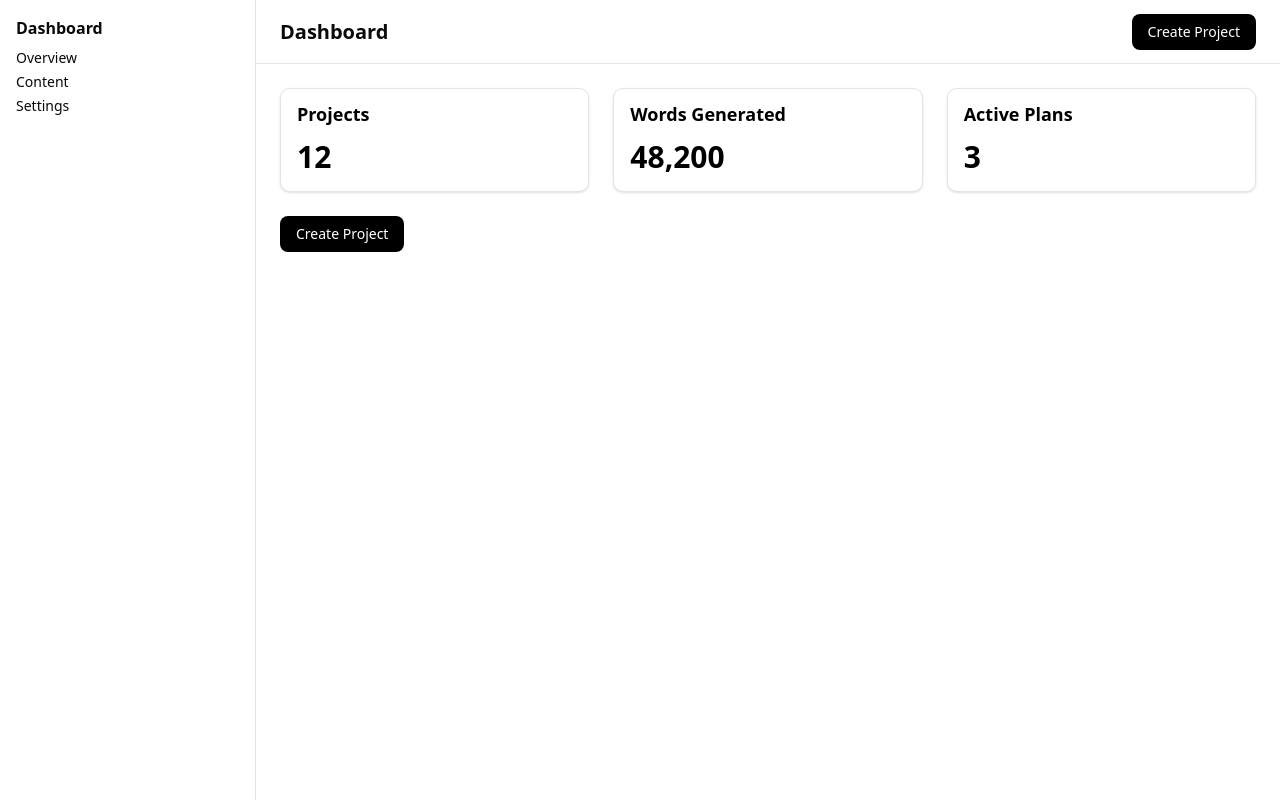
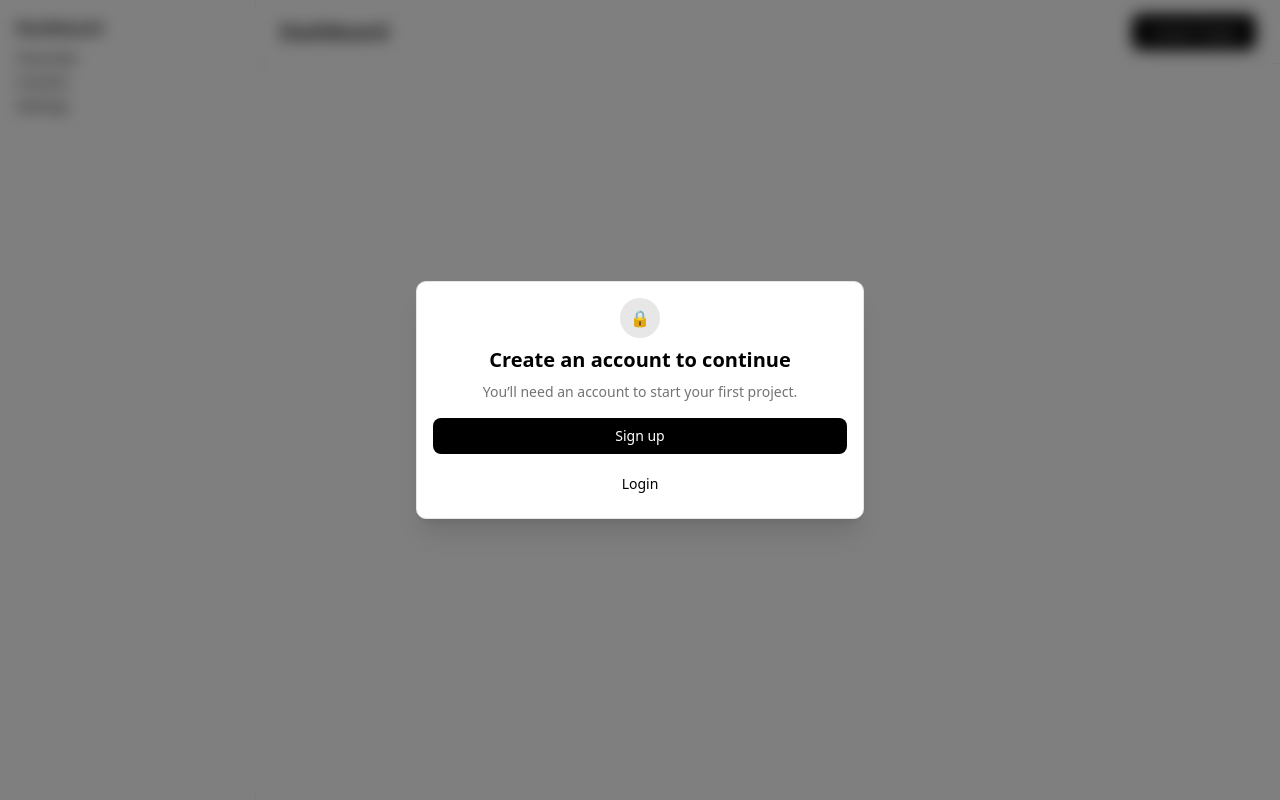
Before and after one commit to HemantKhinchiDev/ContentJet, a Next.js app: page /dashboard in a window 1280 px wide. Built offline with nearby package versions, Linux system fonts and the light colour scheme.

Commit message:
Step 5.7.a: dashboard UI auth gate (temporary)

```diff
--- a/src/app/dashboard/page.tsx
+++ b/src/app/dashboard/page.tsx
@@ -1,44 +1,31 @@
 "use client";
 
-import { CreateProjectCTA } from "@/components/projects/create-project-cta";
-import {
-  Card,
-  CardContent,
-  CardHeader,
-  CardTitle,
-} from "@/components/ui/card";
+import { useState } from "react";
+import { AuthGateModal } from "@/components/auth/AuthGateModal";
 
-export default function DashboardHome() {
+
+export default function DashboardPage() {
+  // 🚨 TEMPORARY UI-ONLY FLAG (Step 5.7.a)
+  // This will be REMOVED in Step 5.7.b (Supabase Auth)
+  const [isLoggedIn] = useState(false);
+
+  if (!isLoggedIn) {
+    return (
+      <AuthGateModal
+        open={true}
+        onClose={() => {
+          // do nothing for now
+        }}
+      />
+    );
+  }
+
   return (
-    <>
-      {/* Dashboard Stats */}
-      <div className="grid gap-6 md:grid-cols-3">
-        <Card>
-          <CardHeader>
-            <CardTitle>Projects</CardTitle>
-          </CardHeader>
-          <CardContent className="text-3xl font-bold">12</CardContent>
-        </Card>
-
-        <Card>
-          <CardHeader>
-            <CardTitle>Words Generated</CardTitle>
-          </CardHeader>
-          <CardContent className="text-3xl font-bold">48,200</CardContent>
-        </Card>
-
-        <Card>
-          <CardHeader>
-            <CardTitle>Active Plans</CardTitle>
-          </CardHeader>
-          <CardContent className="text-3xl font-bold">3</CardContent>
-        </Card>
-      </div>
-
-      {/* Create Project CTA */}
-      <div className="mt-6">
-        <CreateProjectCTA />
-      </div>
-    </>
+    <div className="p-6">
+      <h1 className="text-2xl font-semibold">Dashboard</h1>
+      <p className="text-muted-foreground mt-2">
+        Logged-in dashboard content will render here.
+      </p>
+    </div>
   );
 }
```
